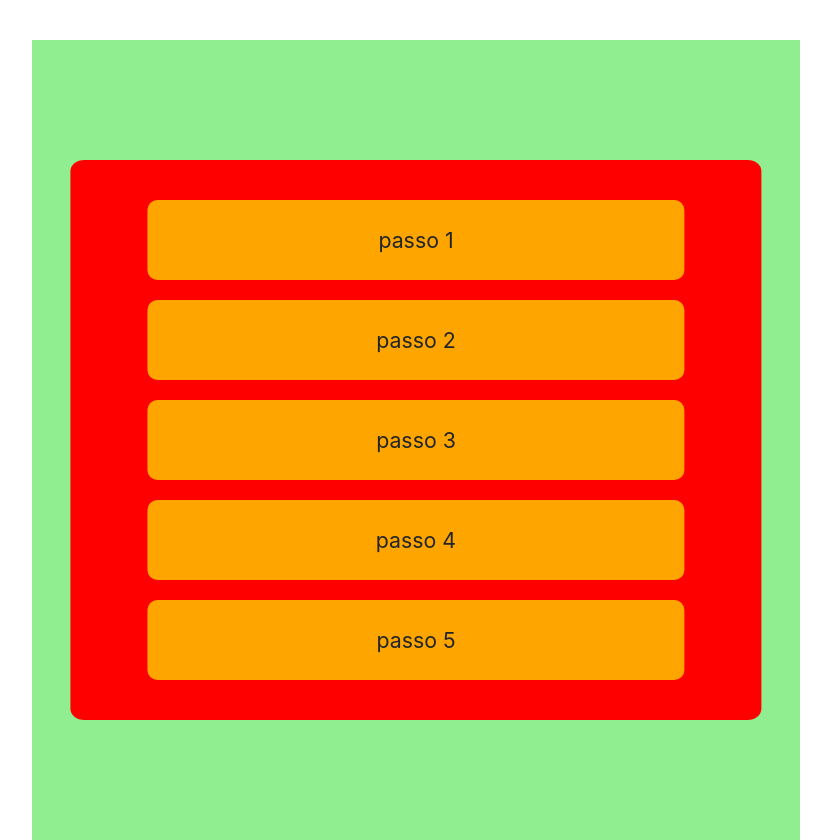
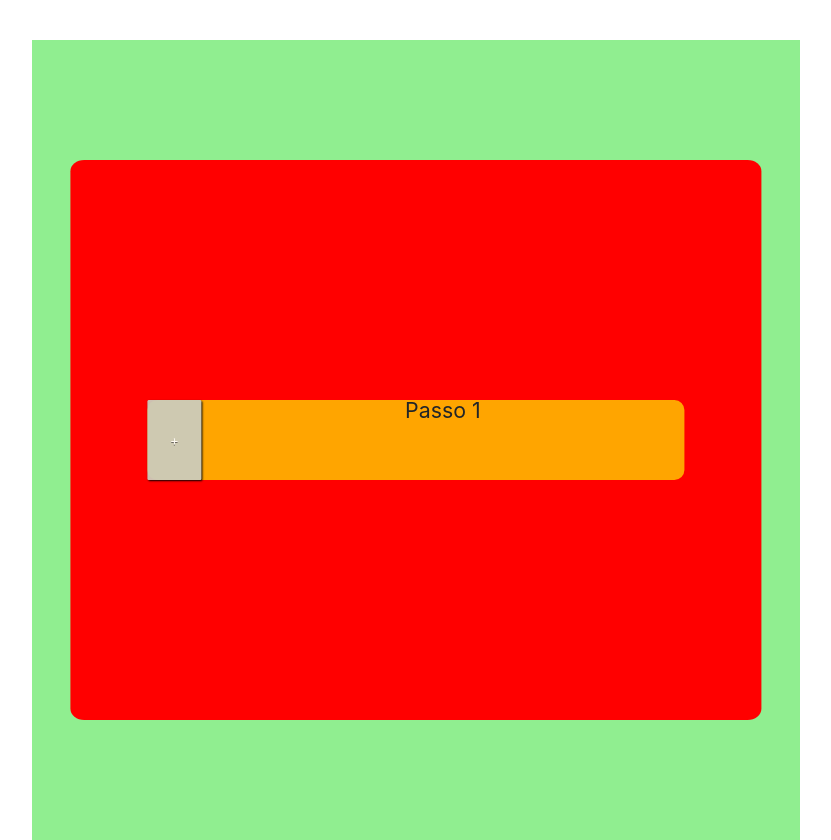
Before and after one commit to ramon-oliveira2/TutoFacil, a PHP site: page / in a window 1280 px wide. Shown: the part 470-1310 px from the top of the page, without its empty margins (224-1055 px from the left). Run offline with PHP 8.4, Linux system fonts and the light colour scheme.

Commit message:
tentando aprender os codigos

```diff
--- a/index.html
+++ b/index.html
@@ -4,6 +4,8 @@
 	<title>TutoFácil</title>
 	<link rel="stylesheet" type="text/css" href="style-index.css">
 	<link rel="stylesheet" href="https://stackpath.bootstrapcdn.com/bootstrap/4.3.1/css/bootstrap.min.css" integrity="sha384-ggOyR0iXCbMQv3Xipma34MD+dH/1fQ784/j6cY/iJTQUOhcWr7x9JvoRxT2MZw1T" crossorigin="anonymous">
+	<script>
+	</script>
 </head>
 <body>
 	<header id="header"></header>
@@ -25,11 +27,16 @@
 		</div>
 		<div id="main">
 			<div class="passos">
-				<div>passo 1</div>
-				<div>passo 2</div>
-				<div>passo 3</div>
-				<div>passo 4</div>
-				<div>passo 5</div>
+				<div>
+					<div class="FAQ">
+					 	<a href="#hide1" class="hide" id="hide1">+</a>
+					    <a href="#show1" class="show" id="show1">-</a>
+					    <div class="question">Passo 1</div>
+					    <div class="list">
+					        <p>tatatatattataatataejrmnaimnrhionmiarnmiovdsmjoidsvjoinbbni</p>
+					    </div>
+					</div>
+				</div>
 			</div>
 		</div>
 	</div>
--- a/style-index.css
+++ b/style-index.css
@@ -11,7 +11,7 @@ header{
 	margin: 0px;
 }
 
-/*-----------------------PRINCIPAL COM FLEXBOX----------------------*/
+/*-----------------------SECTION COM FLEXBOX----------------------*/
 
 .ajudante {
 	position: relative;
@@ -19,7 +19,7 @@ header{
 	width: 100%;
 	height: 1000px;
 }
-
+/*-----------------------DIV DE PESQUISA POR CAT----------------------*/
 #pesquisar {
 	position: relative;
 	top: 10%;
@@ -58,6 +58,8 @@ header{
 #busca-input {
 	width: 100%;
 }
+
+/*-----------------------PRINCIPAL COM FLEXBOX----------------------*/
 
 #main {
 	position: relative;
@@ -117,3 +119,64 @@ header{
   font-size: 16pt;
   border-radius: 10px
 }
+
+/*-----------------------PASSOS COLAPSADOS----------------------*/
+
+.FAQ {
+    vertical-align: top;
+    height:auto !important;
+    display: flex;
+}
+.list {
+    display:none;
+    height:auto;
+    margin:0;
+    float: left;
+}
+.show {
+    display: none;
+}
+.hide:target + .show {
+    display: inline;
+}
+.hide:target {
+    display: none;
+}
+.hide:target ~ .list {
+    display:flex;
+}
+
+.hide, .show {
+    width: 10%;
+    height: 10%;
+    border-radius: 2%;
+    font-size: 10pt;
+    color: #fff;
+    text-shadow: 0 1px 0 #666;
+    text-align: center;
+    text-decoration: none;
+    box-shadow: 1px 1px 2px #000;
+    background: #cccbbb;
+    opacity: .95;
+    margin-right: 0;
+    float: left;
+}
+
+.hide:hover, .show:hover {
+    color: #eee;
+    text-shadow: 0 0 1px #666;
+    text-decoration: none;
+    box-shadow: 0 0 4px #222 inset;
+    opacity: 1;
+}
+
+.list p{
+    height:auto;
+    margin:0;
+}
+.question {
+    float: left;
+    height: auto;
+    width: 90%;
+    line-height: 20px;
+}
```
